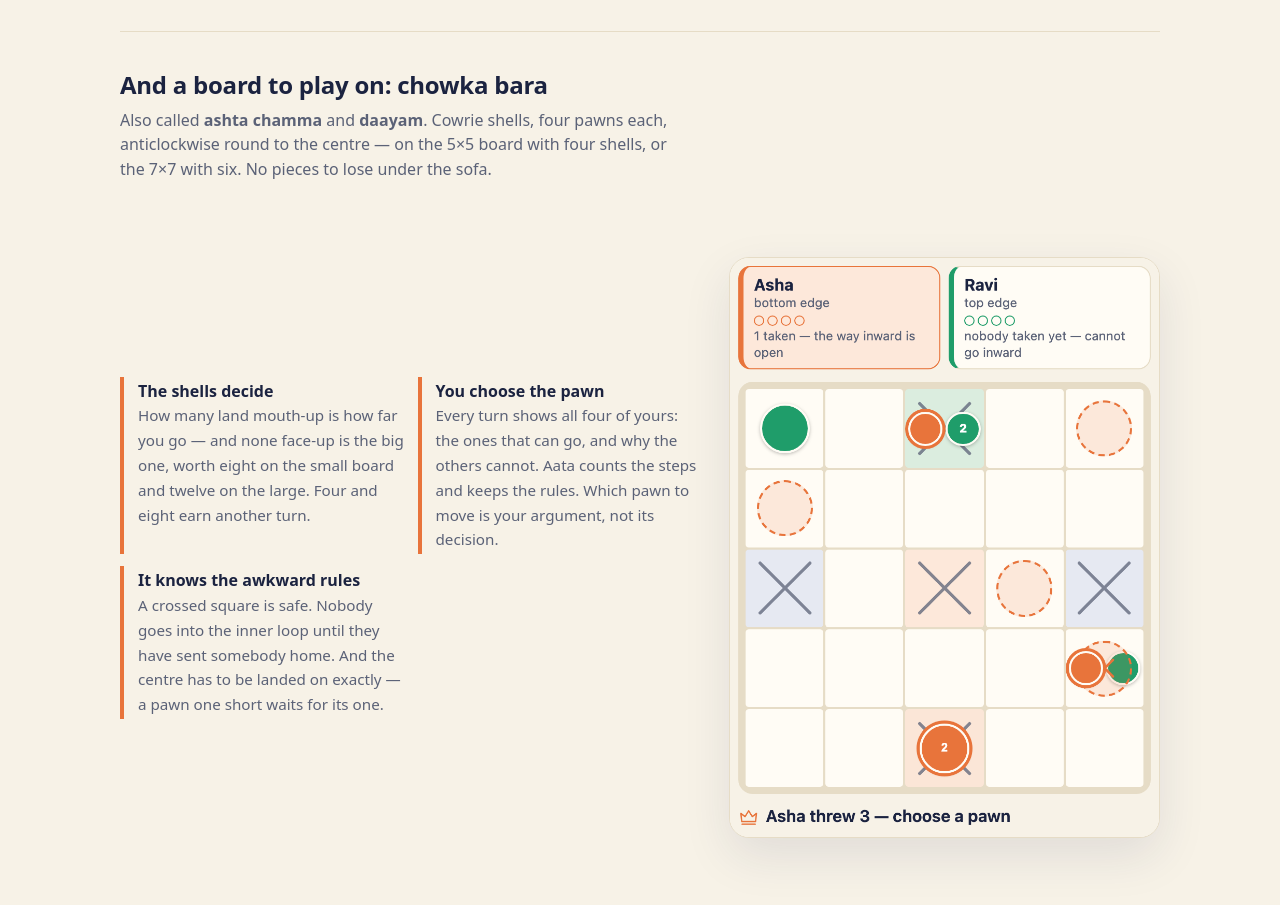
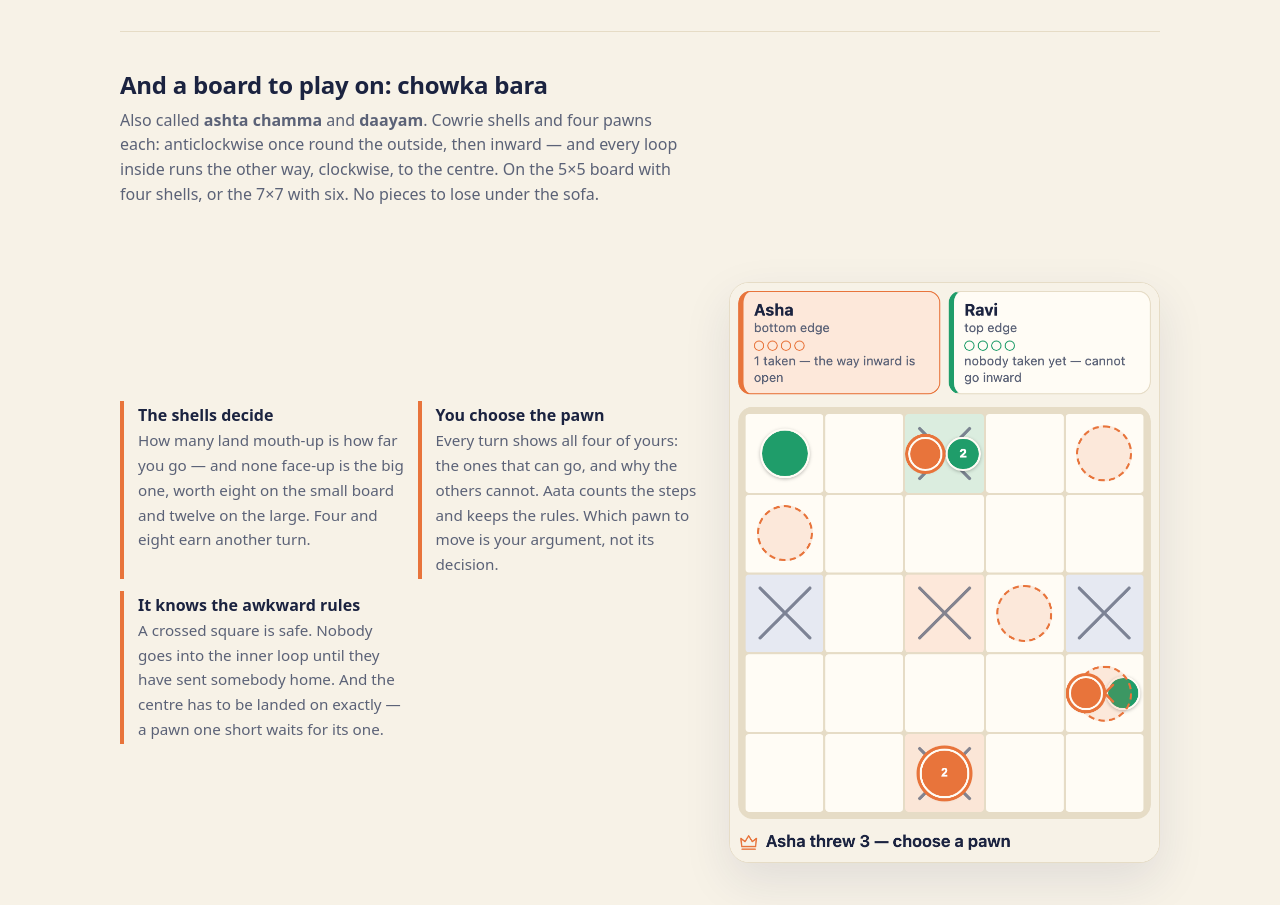
Before and after one commit to yoggit/aata-welcome, a plain HTML site: page index.html in a window 1280 px wide. Shown: the part 1333-2238 px from the top of the page. Drawn offline with Linux system fonts and the light colour scheme.

Commit message:
Say which way round each loop goes

```diff
--- a/index.html
+++ b/index.html
@@ -177,9 +177,10 @@
   <!-- The second mode: a game you play on the screen, not one you keep the score of. -->
   <section id="chowka">
     <h2>And a board to play on: chowka bara</h2>
-    <p class="sub">Also called <b>ashta chamma</b> and <b>daayam</b>. Cowrie shells, four pawns
-      each, anticlockwise round to the centre — on the 5×5 board with four shells, or the 7×7 with
-      six. No pieces to lose under the sofa.</p>
+    <p class="sub">Also called <b>ashta chamma</b> and <b>daayam</b>. Cowrie shells and four pawns
+      each: anticlockwise once round the outside, then inward — and every loop inside runs the other
+      way, clockwise, to the centre. On the 5×5 board with four shells, or the 7×7 with six. No
+      pieces to lose under the sofa.</p>
     <div class="hero">
       <div class="rules">
         <div class="rule"><b>The shells decide</b>
```
